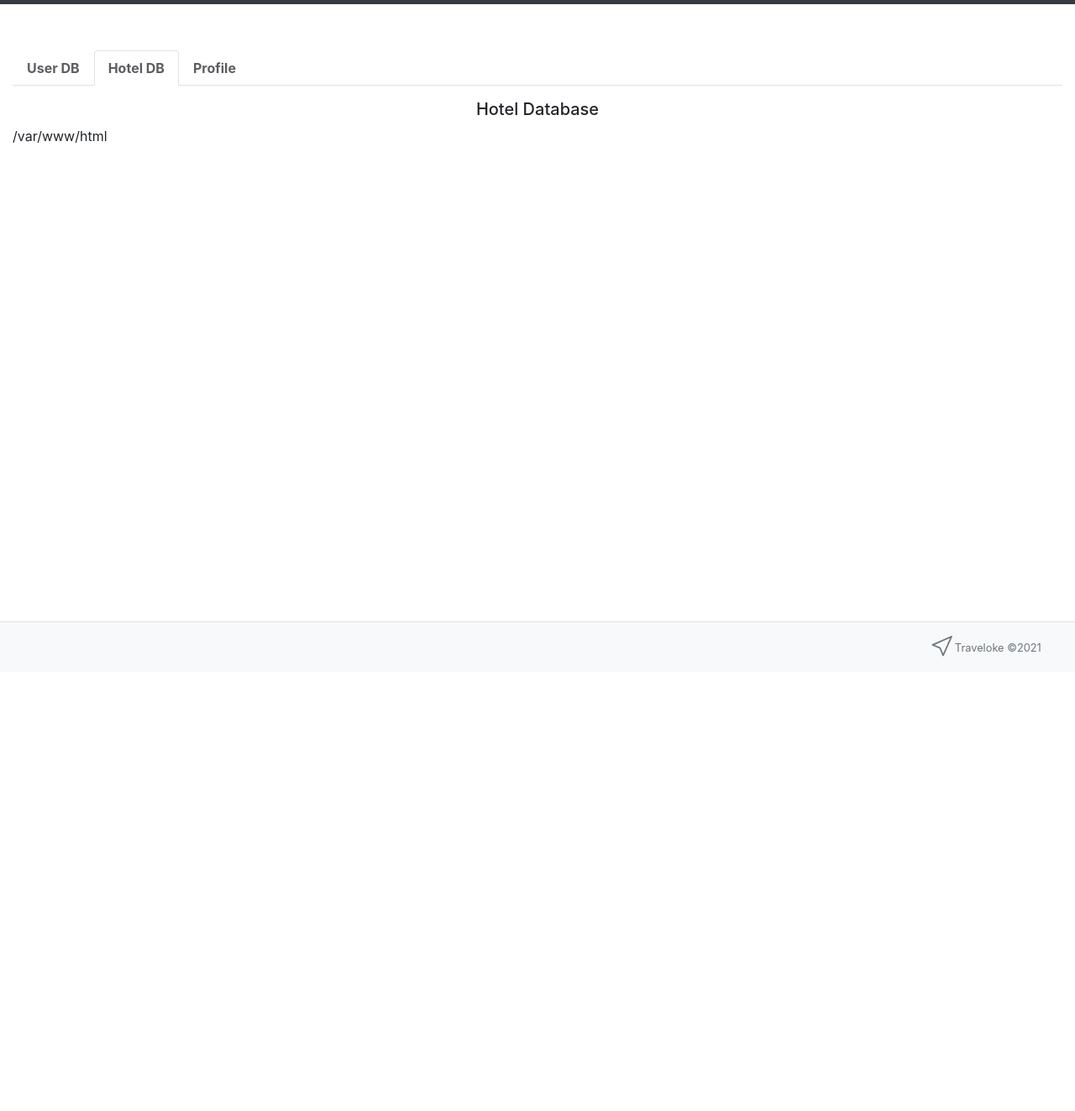
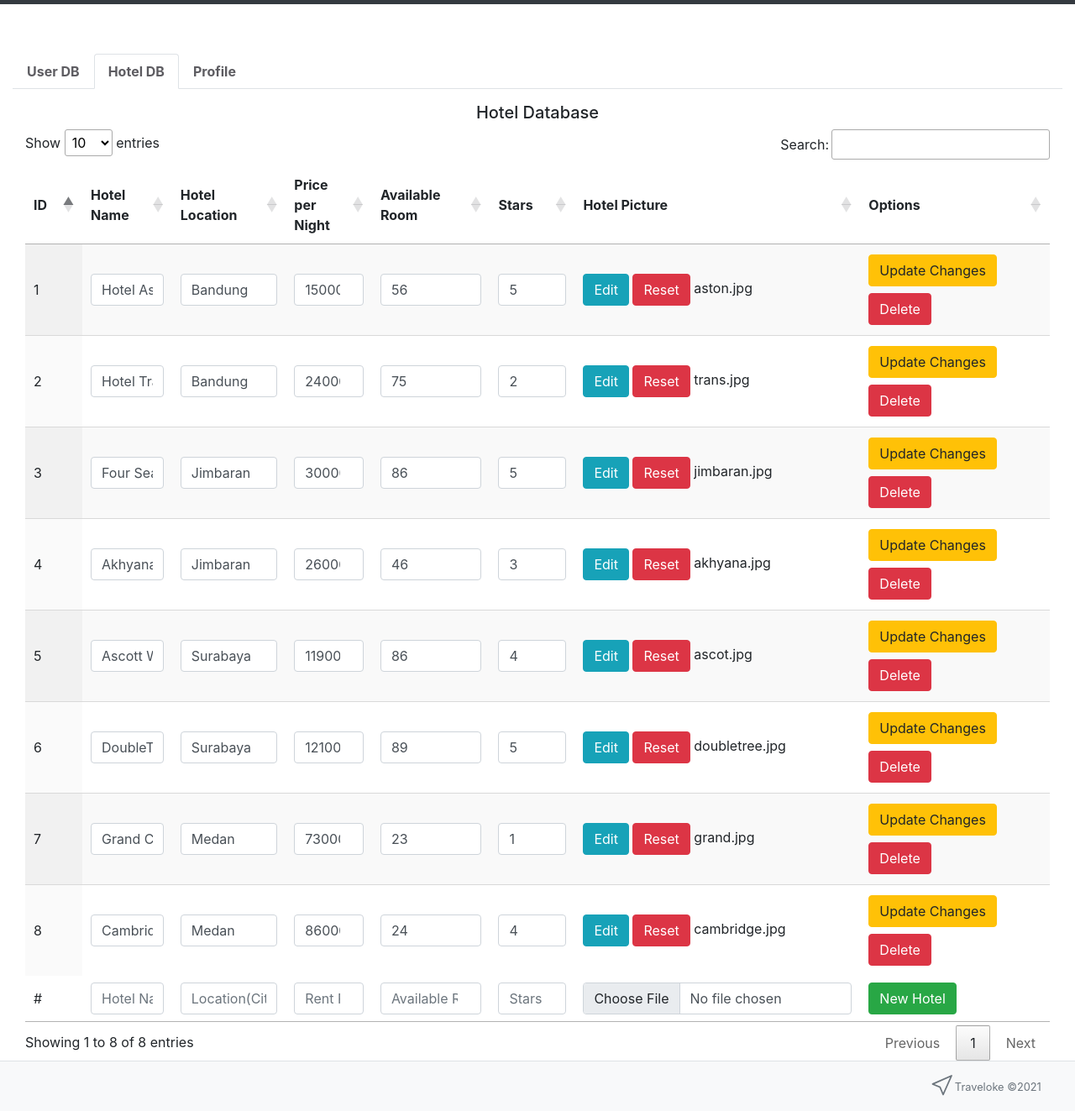
Before and after one commit to vinzmc/Traveloke, a CodeIgniter app: page /database/admin in a window 1280 px wide, after a click on "Hotel DB". Shown: the whole page at 84% size. Before the commit the page ends 782 px from the top, so only its background shows below. Run offline with CodeIgniter, Linux system fonts and the light colour scheme; a user stored in the database is signed in; data comes from the database, SQL or seed files in the repository; some libraries are stand-ins or nearby versions.

Commit message:
Minor update and fix
- adding hoteldb to admin page
- fixing

```diff
--- a/application/controllers/Admin.php
+++ b/application/controllers/Admin.php
@@ -20,7 +20,9 @@ class Admin extends CI_Controller
 		$data['tableCSS'] = $this->load->view('datatables/style', NULL, TRUE);
 		$data['tableJS'] = $this->load->view('datatables/script', NULL, TRUE);
 		$temp['dbdata'] = $this->admin_model->getUser();
+		$temp['hoteldb'] = $this->admin_model->getHotel();
 		$data['user'] = $this->load->view('datatables/userdb', $temp, TRUE);
+		$data['hotel'] = $this->load->view('datatables/hoteldb', $temp, TRUE);
 
 		$this->load->view('pages/admin', $data);
 		if (isset($_SESSION['error'])) {
--- a/application/controllers/User.php
+++ b/application/controllers/User.php
@@ -7,19 +7,18 @@ class User extends CI_Controller
     {
         parent::__construct();
         $this->load->model('view_data');
+		if(!isset($_SESSION['role_id'])) redirect();
     }
 
     public function index()
 	{
-		$hotel['data'] = $this->view_data->showData();
+		$hotel['data'] = $this->view_data->showData('');
 
 		$data['style'] = $this->load->view('include/style', NULL, TRUE);
 		$data['script'] = $this->load->view('include/script', NULL, TRUE);
 		$data['navbar'] = $this->load->view('template/navbar', NULL, TRUE);
 		$data['footer'] = $this->load->view('template/footer', NULL, TRUE);
 
-		$data['view'] = $this->load->view('template/view', $hotel, TRUE);
-
 		$this->load->view('pages/user', $data);
 	}
 }
--- a/application/models/Admin_model.php
+++ b/application/models/Admin_model.php
@@ -6,4 +6,10 @@ class Admin_model extends CI_Model
         $query = $this->db->get('user_login');
         return $query->result_array();
     }
+
+    public function getHotel()
+    {
+        $query = $this->db->get('hotel_list');
+        return $query->result_array();
+    }
 }
--- a/application/views/datatables/hoteldb.php
+++ b/application/views/datatables/hoteldb.php
@@ -0,0 +1,108 @@
+<table id="hotel" class="display" style="width:100%;">
+    <thead>
+        <tr>
+            <th>ID</th>
+            <th>Hotel Name</th>
+            <th>Hotel Location</th>
+            <th>Price per Night</th>
+            <th>Available Room</th>
+            <th>Stars</th>
+            <th>Hotel Picture</th>
+            <th>Options</th>
+        </tr>
+    </thead>
+    <tbody>
+        <?php foreach ($hoteldb as $row) { ?>
+            <tr>
+                <?= form_open('admin/update_hotel/' . $row['hotel-id']); ?>
+                <!-- csrf token -->
+                <input type="hidden" name="<?php echo $this->security->get_csrf_token_name(); ?>" value="<?php echo $this->security->get_csrf_hash(); ?>">
+                <input type="hidden" name="tab" value="2"></input>
+                <!-- id -->
+                <td><?= $row['hotel-id'] ?></td>
+                <!-- hotel-name -->
+                <td>
+                    <div hidden>
+                        <?= $row['hotel-name'] ?>
+                    </div>
+                    <input class="form-control" type="text" name="hotel-name" value="<?= $row['hotel-name'] ?>" required></input>
+                </td>
+                <!-- hotel-address -->
+                <td>
+                    <div hidden>
+                        <?= $row['hotel-address'] ?>
+                    </div>
+                    <input class="form-control" type="text" name="hotel-address" value="<?= $row['hotel-address'] ?>" required></input>
+                </td>
+                <!-- hotel-price -->
+                <td>
+                    <div hidden>
+                        <?= $row['hotel-price'] ?>
+                    </div>
+                    <input class="form-control" type="number" name="hotel-price" value="<?= $row['hotel-price'] ?>" min='50000' max="100000000" required></input>
+                </td>
+                <!-- hotel-stock -->
+                <td>
+                    <div hidden>
+                        <?= $row['hotel-stock'] ?>
+                    </div>
+                    <input class="form-control" type="number" name="hotel-stock" value="<?= $row['hotel-stock'] ?>" min="0" max="10000" required></input>
+                </td>
+                <!-- Star -->
+                <td>
+                    <div hidden>
+                        <?= $row['star'] ?>
+                    </div>
+                    <input class="form-control" type="number" name="star" value="<?= $row['star'] ?>" min="1" max="5" required></input>
+                </td>
+                <!-- file -->
+                <td>
+                    <a class="btn btn-info mb-1 mt-1" href="<?= base_url('admin/change_hotel_pic/' . $row['hotel-id']) ?>"> Edit</a>
+                    <a class="btn btn-danger mb-1 mt-1" href="<?= base_url('admin/delete_hotel_picture/' . $row['hotel-id'] . '/' . $row['hotel-photo']) ?>">Reset</a>
+                    <?= str_replace("assets/images/", "", $row['hotel-photo']); ?>
+                </td>
+                <!-- option -->
+                <td>
+                    <input class="btn btn-warning mb-1 mt-1" type="submit" value="Update Changes"></input>
+                    <a class="btn btn-danger mb-1 mt-1" href="<?= base_url('admin/delete_user/' . $row['hotel-id'] . '/' . $row['hotel-photo']) ?>" onclick="return confirm('Are you sure you want to delete <?= $row['hotel-name'] ?> info?');"> Delete</a>
+                </td>
+                <?php echo form_close(); ?>
+            </tr>
+        <?php } ?>
+    </tbody>
+    <!-- new user -->
+    <tr>
+        <?= form_open_multipart('admin/new_hotel'); ?>
+        <input type="hidden" name="tab" value="2"></input>
+        <!-- csrf token -->
+        <input type="hidden" name="<?php echo $this->security->get_csrf_token_name(); ?>" value="<?php echo $this->security->get_csrf_hash(); ?>">
+        <td>#</td>
+        <td>
+            <input class="form-control" type="text" name="hotel-name" placeholder="Hotel Name" required></input>
+            <?php echo form_error('name'); ?>
+        </td>
+        <td>
+            <input class="form-control" type="text" name="hotel-address" placeholder="Location(City)" required></input>
+            <?php echo form_error('hotel-address'); ?>
+        </td>
+        <td>
+            <input class="form-control" type="number" name="hotel-price" placeholder="Rent Price" min='50000' max="100000000" required></input>
+            <?php echo form_error('hotel-price'); ?>
+        </td>
+        <td>
+            <input class="form-control" type="number" name="hotel-stock" placeholder="Available Room"  min="0" max="10000" required></input>
+            <?php echo form_error('hotel-stock'); ?>
+        </td>
+        <td>
+            <input class="form-control" type="number" name="star" placeholder="Stars" min="1" max="5" required></input>
+            <?php echo form_error('role_id'); ?>
+        </td>
+        <td style="min-width:15em; max-width:16.5em">
+            <input class="form-control" type="file" name="userfile"></input>
+        </td>
+        <td>
+            <input type="submit" class="btn btn-success" value="New Hotel"></input>
+        </td>
+        </form>
+    </tr>
+</table>
--- a/application/views/datatables/script.php
+++ b/application/views/datatables/script.php
@@ -2,6 +2,12 @@
 <script src="https://cdn.datatables.net/1.10.24/js/jquery.dataTables.min.js"></script>
 <script>
     $(document).ready(function() {
-        $('#example').DataTable();
+        $('#user').DataTable();
     });
 </script>
+
+<script>
+    $(document).ready(function() {
+        $('#hotel').DataTable();
+    });
+</script>
--- a/application/views/datatables/userdb.php
+++ b/application/views/datatables/userdb.php
@@ -1,4 +1,4 @@
-<table id="example" class="display" style="width:100%;">
+<table id="user" class="display" style="width:100%;">
     <thead>
         <tr>
             <th>ID</th>
@@ -17,6 +17,7 @@
                 <?= form_open('admin/update_user/' . $row['user_id'] . '/' . $row['role_id']); ?>
                 <!-- csrf token -->
                 <input type="hidden" name="<?php echo $this->security->get_csrf_token_name(); ?>" value="<?php echo $this->security->get_csrf_hash(); ?>">
+                <input type="hidden" name="tab" value="1"></input>
                 <!-- id -->
                 <td><?= $row['user_id'] ?></td>
                 <!-- name -->
@@ -51,7 +52,7 @@
                     <div hidden>
                         <?= $row['phone'] ?>
                     </div>
-                    <input class="form-control" type="text" name="phone" value="<?= $row['phone'] ?>" required <?php if ($row['role_id'] == 2) {
+                    <input class="form-control" type="text" name="phone" value="<?= $row['phone'] ?>" maxlength="12" required <?php if ($row['role_id'] == 2) {
                                                                                                                     echo 'disabled';
                                                                                                                 } ?>></input>
                 </td>
@@ -104,13 +105,14 @@
         <?= form_open_multipart('admin/new_user'); ?>
         <!-- csrf token -->
         <input type="hidden" name="<?php echo $this->security->get_csrf_token_name(); ?>" value="<?php echo $this->security->get_csrf_hash(); ?>">
+        <input type="hidden" name="tab" value="1"></input>
         <td>#</td>
         <td>
-            <input class="form-control" type="text" name="name" required></input>
+            <input class="form-control" type="text" name="name" placeholder="Full Name" required></input>
             <?php echo form_error('name'); ?>
         </td>
         <td>
-            <input class="form-control" type="email" name="email" required></input>
+            <input class="form-control" type="email" name="email" placeholder="email@domain.com" required></input>
             <?php echo form_error('email'); ?>
         </td>
         <td>
@@ -118,7 +120,7 @@
             <?php echo form_error('date'); ?>
         </td>
         <td>
-            <input class="form-control" type="text" name="phone" required></input>
+            <input class="form-control" type="text" name="phone" placeholder='08...' maxlength="12" required></input>
             <?php echo form_error('phone'); ?>
         </td>
         <td>
--- a/application/views/pages/admin.php
+++ b/application/views/pages/admin.php
@@ -15,7 +15,7 @@
     <div class="box">
         <?php echo $navbar; ?>
         <div class="container-fluid content navmargin">
-            <nav class="mt-1">
+            <nav class="mt-2">
                 <div class="nav nav-tabs" id="nav-tab" role="tablist">
                     <a class="nav-item nav-link font-weight-bold active" style="color: #5D5C61;" id="nav-user-tab" data-toggle="tab" href="#nav-user" role="tab" aria-controls="nav-user" aria-selected="true">User DB</a>
                     <a class="nav-item nav-link font-weight-bold" style="color: #5D5C61;" id="nav-hotel-tab" data-toggle="tab" href="#nav-hotel" role="tab" aria-controls="nav-hotel" aria-selected="false">Hotel DB</a>
@@ -24,7 +24,7 @@
             </nav>
             <div class="tab-content" id="nav-tabContent">
                 <!-- user -->
-                <div class="tab-pane fade show active" id="nav-user" role="tabpanel" aria-labelledby="nav-user-tab">
+                <div class="tab-pane fade <?php if( !isset($_SESSION['tab']) || $this->input->post('tab')== 1){echo ' show active';}?>" id="nav-user" role="tabpanel" aria-labelledby="nav-user-tab">
                     <h5 class="text-center mt-3">User Database</h5>
                     <?php
                     if ($this->session->flashdata('error') != '') {
@@ -55,13 +55,17 @@
                     <!-- content limit -->
                 </div>
                 <!-- hotel -->
-                <div class="tab-pane fade" id="nav-hotel" role="tabpanel" aria-labelledby="nav-hotel-tab">
+                <div class="tab-pane fade <?php if($this->input->post('tab')==2){echo ' show active';}?>" id="nav-hotel" role="tabpanel" aria-labelledby="nav-hotel-tab">
                     <h5 class="text-center mt-3">Hotel Database</h5>
-                    <?= realpath(APPPATH . '../');?>
+                    <!-- content -->
+                    <div class="container-fluid">
+                        <?= $hotel ?>
+                    </div>
+                    <!-- content limit -->
                 </div>
                 <!-- profile -->
-                <div class="tab-pane fade" id="nav-profile" role="tabpanel" aria-labelledby="nav-profile-tab">
-                    c
+                <div class="tab-pane fade <?php if($this->input->post('tab')==3){echo ' show active';}?>" id="nav-profile" role="tabpanel" aria-labelledby="nav-profile-tab">
+                    konten tab profile
                 </div>
             </div>
 
```
